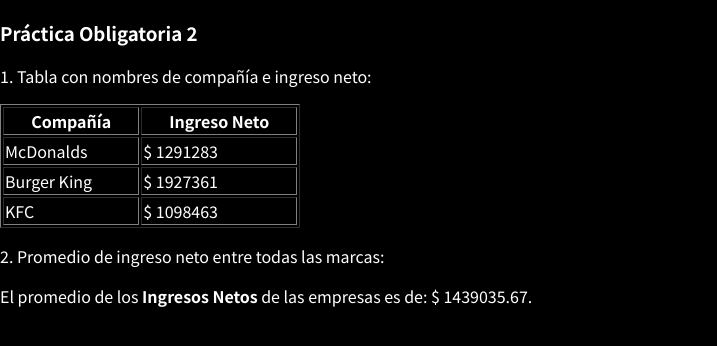
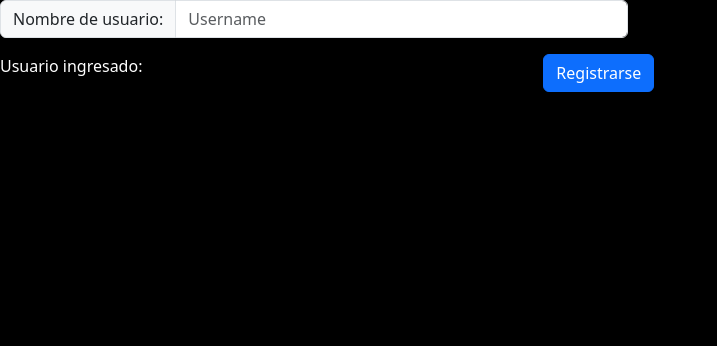
Before and after one commit to Juani91/PracticasLaboratorio3, a React (Vite) app: page / in a window 1280 px wide. Shown: the top 346 px of the page, without its empty margins (0-717 px from the left). Built offline with nearby package versions, Linux system fonts and the light colour scheme.

Commit message:
Práctica obligatoria 3 finalizada

```diff
--- a/index.html
+++ b/index.html
@@ -5,6 +5,12 @@
     <!-- <link rel="icon" type="image/svg+xml" href="/vite.svg" /> -->
     <meta name="viewport" content="width=device-width, initial-scale=1.0" />
     <title>Prácticas Obligatorias</title>
+    <link
+      rel="stylesheet"
+      href="https://cdn.jsdelivr.net/npm/bootstrap@5.3.0/dist/css/bootstrap.min.css"
+      integrity="sha384-9ndCyUaIbzAi2FUVXJi0CjmCapSmO7SnpJef0486qhLnuZ2cdeRhO02iuK6FUUVM"
+      crossorigin="anonymous"
+    />
   </head>
   <body>
     <div id="root"></div>
--- a/package.json
+++ b/package.json
@@ -10,7 +10,9 @@
     "preview": "vite preview"
   },
   "dependencies": {
+    "bootstrap": "^5.3.3",
     "react": "^18.3.1",
+    "react-bootstrap": "^2.10.4",
     "react-dom": "^18.3.1"
   },
   "devDependencies": {
--- a/src/App.jsx
+++ b/src/App.jsx
@@ -1,14 +1,23 @@
-import Table from "./components/table/Table";
-
+import Login from "./components/Login/Login"
 
 function App() {
 
-  const netIncomes = [{id: 1, brand: 'McDonalds', income: 1291283}, {id: 2, brand: 'Burger King', income: 1927361}, {id: 3, brand: 'KFC', income: 1098463}];
+  const validateUserName = (valorHijo) => {
+
+    if (valorHijo.includes('o') || valorHijo.includes('O')) {
+      alert('Por favor, ¡Ingrese nombres de usuario sin la letra "o" u "O"!');
+    } else if (valorHijo === "") {
+      alert('Usuario inválido para registrarse!')
+    }else{
+      alert('Usuario registrado con éxito!')
+    }
+
+  }
 
   return (
     <>
       <div>
-        <Table netIncomes={netIncomes}/>
+        <Login validation={validateUserName} />
       </div>
     </>
   )
--- /dev/null
+++ b/src/components/Login/Login.jsx
@@ -0,0 +1,57 @@
+import { Form, InputGroup, Button, Col, Row } from 'react-bootstrap';
+import { useState } from "react";
+import PropTypes from 'prop-types';
+
+const Login = ({validation}) => {
+
+    const [enteredUserName, setEnteredUserName] = useState("");
+
+    const changeP = (event) => {
+        setEnteredUserName(event.target.value);
+    };
+
+    const submitForm = (event) => {
+
+        event.preventDefault();
+        const userName = enteredUserName;
+
+        validation(userName);
+
+        setEnteredUserName("");
+    }
+
+    return (
+        <div style={{backgroundColor: 'black'}}>
+            <Form onSubmit={submitForm}>
+                <Row>
+                    <Col md={6}>
+                        <InputGroup className="mb-3">
+                            <InputGroup.Text id="basic-addon1">Nombre de usuario:</InputGroup.Text>
+                            <Form.Control
+                                placeholder="Username"
+                                aria-label="Username"
+                                aria-describedby="basic-addon1"
+                                onChange={changeP}
+                                value={enteredUserName}
+                            />
+                        </InputGroup>
+                    </Col>
+                </Row>
+                <Row>
+                    <Col md={5}>
+                        <p style={{color: 'white'}}>Usuario ingresado: {enteredUserName}</p>
+                    </Col>
+                    <Col md={1}>
+                        <Button variant="primary" type="submit">Registrarse</Button>{' '}
+                    </Col>
+                </Row>
+            </Form>
+        </div>
+    )
+}
+
+Login.propTypes = {
+    validation: PropTypes.func.isRequired,
+};
+
+export default Login;
```
Also changed, not shown: 2 other files (tests, documents, lock files or other folders).
